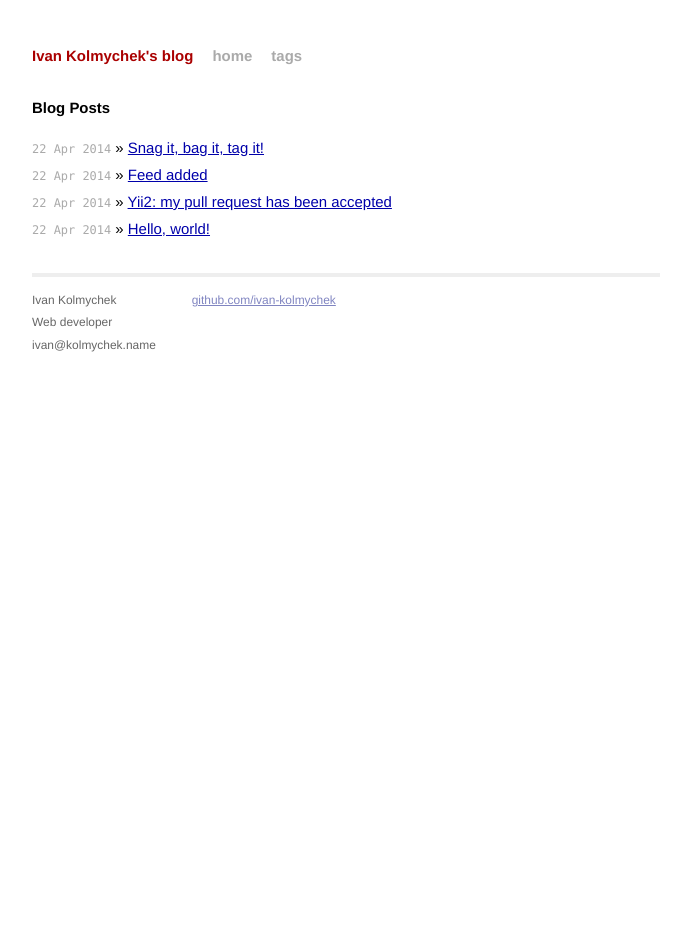
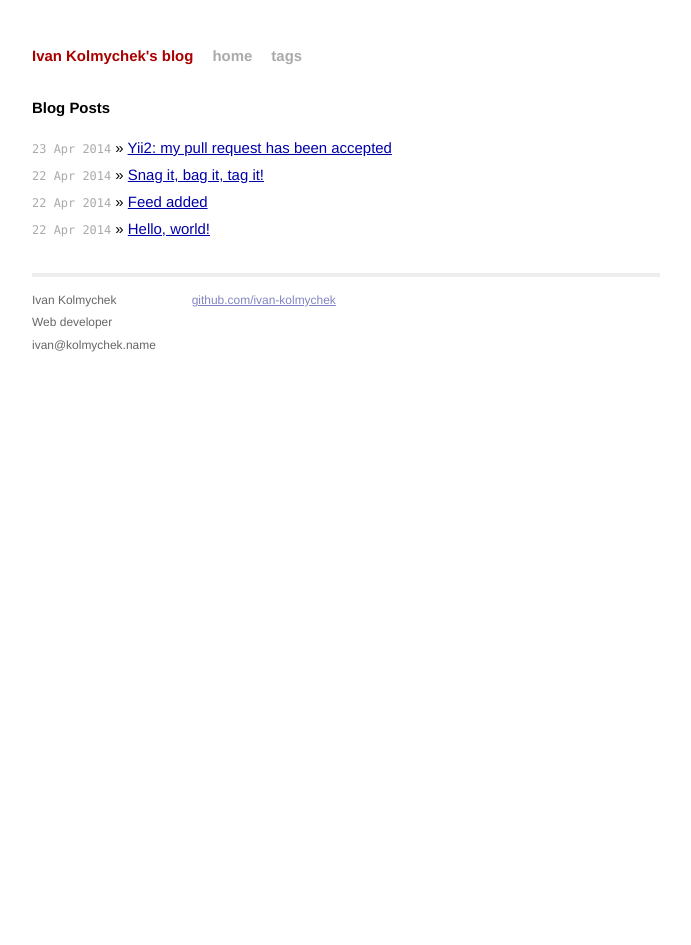
Before and after one commit to ivan-kolmychek/ivan-kolmychek.github.io, a Jekyll site: the page built from index.html, in a window 1280 px wide. Shown: the whole page, without its empty margins (294-985 px from the left). Built offline with Jekyll 4.4.1, drawn with Linux system fonts in a browser that asks for light colours; Markdown is read by kramdown in place of the engine named in the settings.

Commit message:
dates fixed

```diff
--- a/_posts/2014-03-23-yii2-first-contribution.markdown
+++ b/_posts/2014-04-23-yii2-first-contribution.markdown
@@ -1,7 +1,7 @@
 ---
 layout: post
 title:  "Yii2: my pull request has been accepted"
-date:   2014-04-22 16:44:00
+date:   2014-04-23 11:24:00
 tags: yii2 opensource github free-software
 ---
 
```
